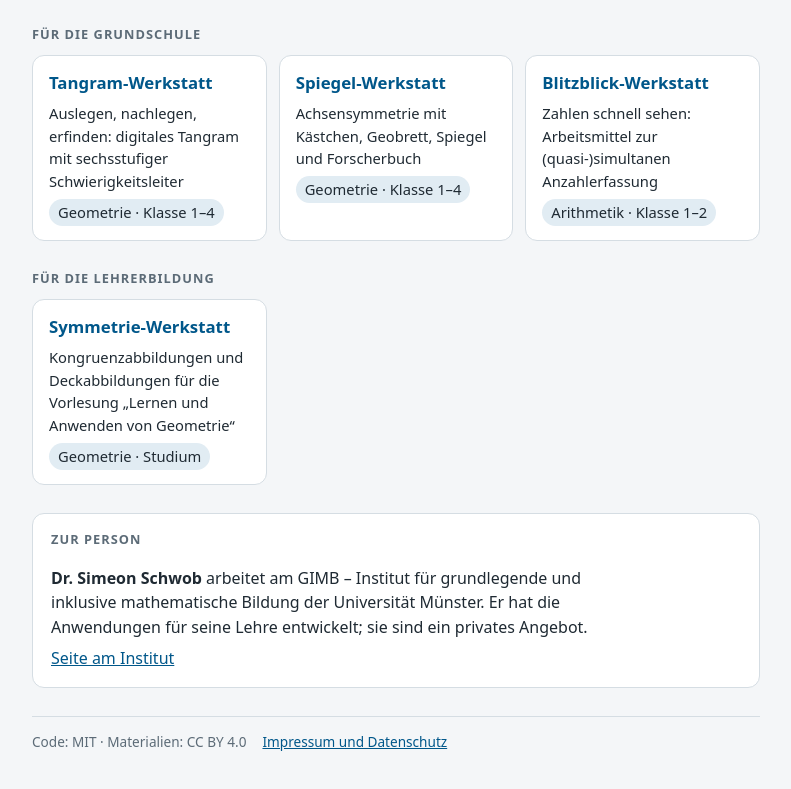
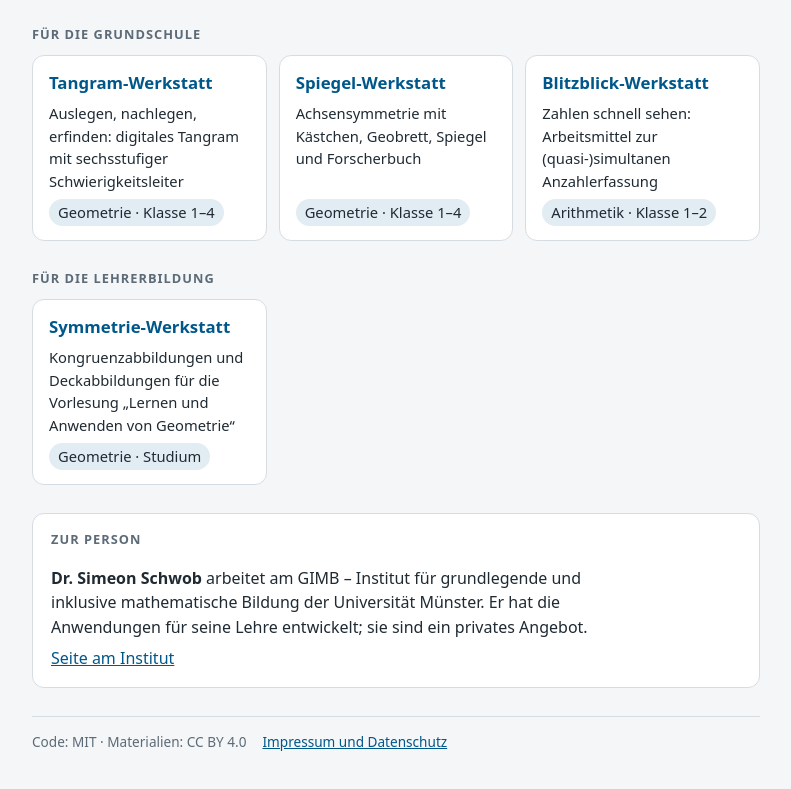
Before and after one commit to docschwob/docschwob.github.io, a plain HTML site: page index.html in a window 1280 px wide. Shown: the part 159-948 px from the top of the page, without its empty margins (244-1035 px from the left). Drawn offline with Linux system fonts and the light colour scheme.

Commit message:
Startseite: Schlagworte unten ausrichten

```diff
--- a/index.html
+++ b/index.html
@@ -18,12 +18,12 @@ p{margin:0}
 a{color:var(--link)}
 .lead{max-width:62ch;color:var(--mut)}
 .grid{display:grid;grid-template-columns:repeat(auto-fill,minmax(230px,1fr));gap:12px}
-.card{display:grid;gap:6px;align-content:start;background:var(--card);border:1px solid var(--line);border-radius:12px;padding:14px 16px;text-decoration:none;color:var(--ink)}
+.card{display:flex;flex-direction:column;gap:6px;background:var(--card);border:1px solid var(--line);border-radius:12px;padding:14px 16px;text-decoration:none;color:var(--ink)}
 .card:hover,.card:focus-visible{border-color:var(--link)}
 .card:focus-visible{outline:3px solid var(--link);outline-offset:2px}
 .card b{color:var(--link);font-size:1.05rem}
 .card span{font-size:.92rem}
-.tag{justify-self:start;font-size:.75rem;background:var(--tag);color:var(--ink);border-radius:99px;padding:2px 9px}
+.tag{align-self:flex-start;margin-top:auto;font-size:.75rem;background:var(--tag);color:var(--ink);border-radius:99px;padding:2px 9px}
 .person{display:grid;gap:6px;background:var(--card);border:1px solid var(--line);border-radius:12px;padding:16px 18px}
 .person p{max-width:62ch}
 footer{border-top:1px solid var(--line);padding-top:14px;font-size:.85rem;color:var(--mut);display:flex;flex-wrap:wrap;gap:6px 16px}
```
